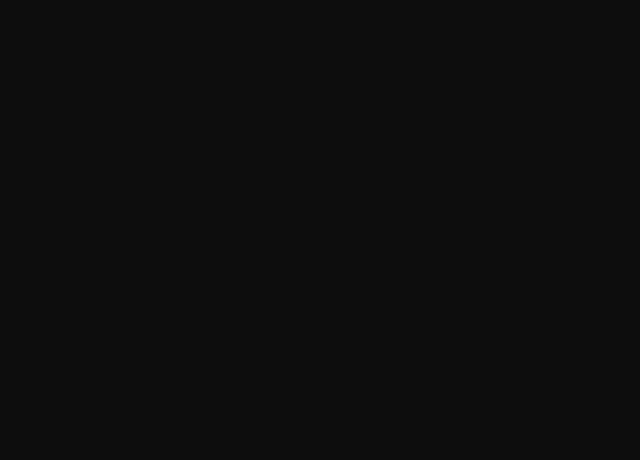
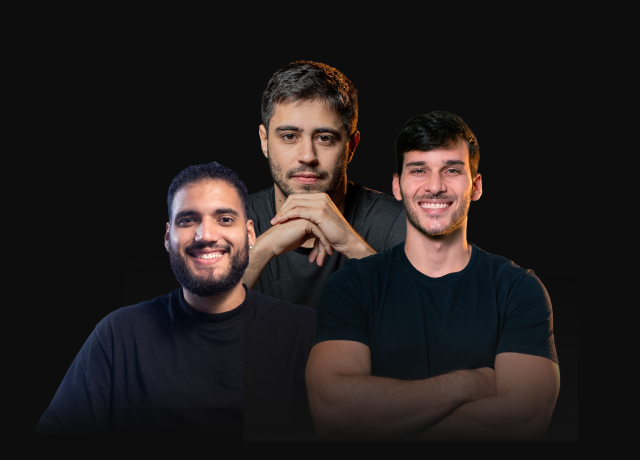
Before and after one commit to Jaci-Xavier/varos-front, a React (Vite) app: page / in a window 1280 px wide. Shown: the part 1967-2427 px from the top of the page, without its empty margins (0-640 px from the left). Before the commit the page ends 2023 px from the top, so only its background shows below. Built offline with nearby package versions, Linux system fonts and the light colour scheme.

Commit message:
estruturando cardImg

```diff
--- a/src/components/CardImg/Index.tsx
+++ b/src/components/CardImg/Index.tsx
@@ -1,7 +1,11 @@
+import img2 from '../../assets/Image-2.png'
+
 function CardImg() {
   return (
-    <div>
-
+    <div className='bg-black w-[564px] h-[572px] flex flex-col justify-around'>
+      <img src={img2} alt='img2' className='w-[564px] h-[397px] mt-2 ' />
+      <div className='bg-red-600 w-[564px] h-[103px] rounded-[32px] border border-gray-700 flex flex-row'>
+      </div>
     </div>
   )
 }
--- a/src/components/TestimonialCard/Index.tsx
+++ b/src/components/TestimonialCard/Index.tsx
@@ -5,7 +5,7 @@ import { Carousel as AntdCarousel } from 'antd';
 function Testimonial({ cards }: { cards: Cards[] }) {
 
   return (
-    <div className='flex flex-col bg-black'>
+    <div className='flex flex-col bg-black h-[553px]'>
       <div className='w-[420px] h-[112px] flex flex-col'>
         <h1 className='text-[38px] font-bold'>Didática de verdade</h1>
         <div className='w-[259px] h-[22px]'>
```
